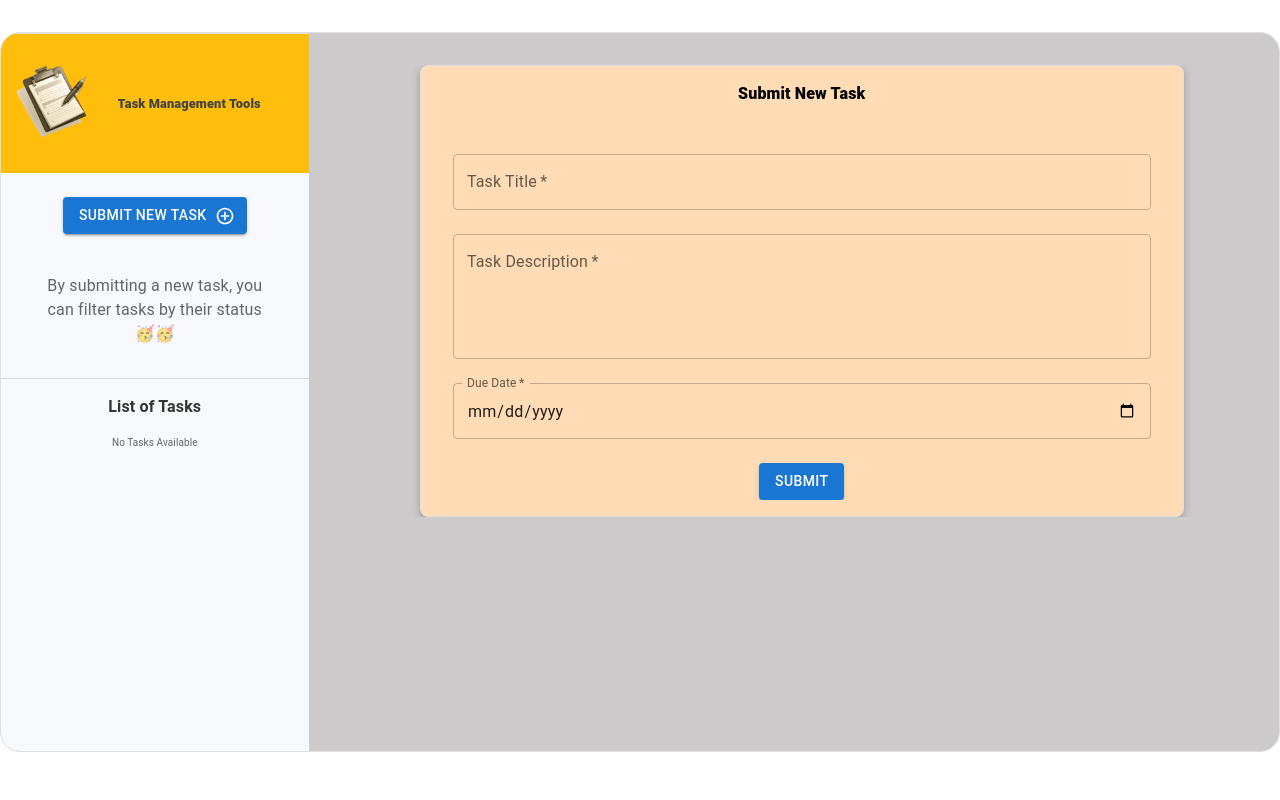
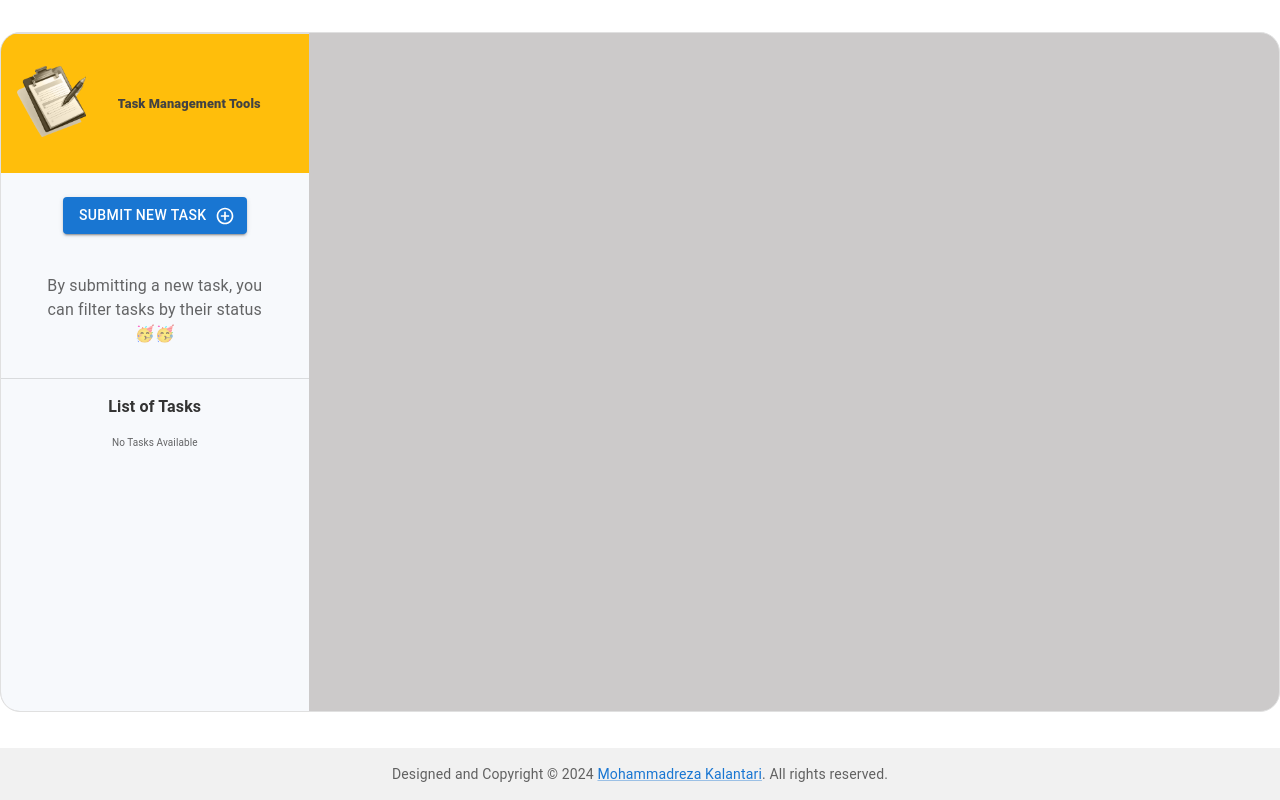
Before and after one commit to mkalantari96/Task-Management-Application, a React (Vite) app: page / in a window 1280 px wide. Built offline with nearby package versions, Linux system fonts and the light colour scheme.

Commit message:
update some features

```diff
--- a/src/App.tsx
+++ b/src/App.tsx
@@ -1,16 +1,22 @@
-import { Grid, Grid2 } from "@mui/material";
+import { Grid2 } from "@mui/material";
 import SideBar from "./components/SideBar";
 import TaskCard from "./components/TaskCard";
 import { useSelector } from "react-redux";
 import NewTask from "./components/NewTask";
 import { TaskState } from "./types";
+import Footer from "./components/Footer";
+import { useEffect, useState } from "react";
 
 function App() {
   const taskDataState = useSelector(
     (state: { taskData: TaskState }) => state.taskData
   );
+  const [show, setShow] = useState<string | undefined>(undefined);
 
   let content;
+  useEffect(() => {
+    setShow(taskDataState.selectedTaskId);
+  }, [taskDataState.selectedTaskId]);
   if (!taskDataState.tasks.length || taskDataState.addNewTask) {
     content = <NewTask />;
   } else {
@@ -18,6 +24,7 @@ function App() {
   }
 
   return (
+    <>
       <Grid2
         container
         columnSpacing={2}
@@ -29,7 +36,7 @@ function App() {
           p: { xs: 1, sm: 0 },
           my: "2rem",
           mx: "auto",
-        height: "90vh",
+          height: "85vh",
           overflowY: { xs: "auto", sm: "hidden" },
           bgcolor: "#cccaca",
           border: "1px solid",
@@ -51,6 +58,10 @@ function App() {
           {content}
         </Grid2>
       </Grid2>
+      <Grid2 size={12} container>
+        <Footer />
+      </Grid2>
+    </>
   );
 }
 
--- /dev/null
+++ b/src/components/Footer.tsx
@@ -0,0 +1,25 @@
+import { Typography, Box, Link } from "@mui/material";
+
+export default function Footer() {
+  return (
+    <Box
+      component="footer"
+      sx={{
+        textAlign: "center",
+        padding: "1rem",
+        bgcolor: "#f1f1f1",
+        position: "fixed",
+        bottom: 0,
+        width: "100%",
+      }}
+    >
+      <Typography variant="body2" color="textSecondary">
+        Designed and Copyright © {new Date().getFullYear()}{" "}
+        <Link href="https://www.linkedin.com/in/mohammadreza-kalantari/">
+          Mohammadreza Kalantari
+        </Link>
+        . All rights reserved.
+      </Typography>
+    </Box>
+  );
+}
--- a/src/components/NewTask.tsx
+++ b/src/components/NewTask.tsx
@@ -1,4 +1,4 @@
-import { Grid2, TextField, Button, Typography } from "@mui/material";
+import { Grid2, TextField, Button, Typography, Fade } from "@mui/material";
 import { useDispatch, useSelector } from "react-redux";
 import { SliceAction } from "../store/store";
 import { TaskState } from "../types";
@@ -48,6 +48,7 @@ export default function NewTask() {
   }
 
   return (
+    <Fade in={taskDataStatus.addNewTask}>
       <Grid2
         container
         spacing={2}
@@ -116,7 +117,7 @@ export default function NewTask() {
               gap: "1rem",
             }}
           >
-          {taskDataStatus.selectedTaskId && (
+            {taskDataStatus.tasks.length && (
               <Button
                 type="button"
                 onClick={handleCancelSubmit}
@@ -133,5 +134,6 @@ export default function NewTask() {
           </div>
         </form>
       </Grid2>
+    </Fade>
   );
 }
--- /dev/null
+++ b/src/components/NoTaskSelected.tsx
@@ -0,0 +1,27 @@
+import { Card, CardContent, Grid2, Grow, Typography } from "@mui/material";
+
+export default function NoTaskSelected() {
+  return (
+    <Grow in={true}>
+      <Card sx={{ mx: "auto", px: 1, bgcolor: "#fff8f8" }}>
+        <CardContent>
+          <Grid2 container spacing={2}>
+            <Grid2 size={12}>
+              <Typography
+                sx={{
+                  color: "#333333",
+                  textAlign: "center",
+                  fontWeight: "600",
+                  fontSize: { xs: "0.6rem", sm: "1rem" },
+                  px: 1,
+                }}
+              >
+                No task selected! Please select one from the list 🔎
+              </Typography>
+            </Grid2>
+          </Grid2>
+        </CardContent>
+      </Card>
+    </Grow>
+  );
+}
--- a/src/components/TaskCard.tsx
+++ b/src/components/TaskCard.tsx
@@ -1,4 +1,12 @@
-import { Button, Typography, Card, CardContent, Grid2 } from "@mui/material";
+import {
+  Button,
+  Typography,
+  Card,
+  CardContent,
+  Grid2,
+  Fade,
+  Zoom,
+} from "@mui/material";
 import DeleteForeverOutlinedIcon from "@mui/icons-material/DeleteForeverOutlined";
 import EditOutlinedIcon from "@mui/icons-material/EditOutlined";
 import { useDispatch, useSelector } from "react-redux";
@@ -7,11 +15,13 @@ import { SliceAction } from "../store/store";
 import DeleteTaskModal from "./DeleteTaskModal";
 import { TaskState } from "../types";
 import EditTaskModal from "./EditTaskModal";
+import NoTaskSelected from "./NoTaskSelected";
 
 export default function TaskCard() {
   const taskDataState = useSelector(
     (state: { taskData: TaskState }) => state.taskData
   );
+
   const dispatch = useDispatch();
   function handleChangeStatus() {
     dispatch(SliceAction.showChangeStatus());
@@ -22,6 +32,7 @@ export default function TaskCard() {
   function handleEditTask() {
     dispatch(SliceAction.editingTaskMode());
   }
+
   let content;
   if (taskDataState.selectedTaskId) {
     const selectedTask = taskDataState.tasks.find(
@@ -72,7 +83,7 @@ export default function TaskCard() {
                   textOverflow: "ellipsis",
                 }}
               >
-                {selectedTask.title}
+                {selectedTask?.title}
               </Typography>
               <Typography
                 variant="body2"
@@ -206,6 +217,7 @@ export default function TaskCard() {
       </Card>
     );
   } else {
+    return <NoTaskSelected />;
     content = (
       <Card sx={{ mx: "auto", px: 1, bgcolor: "#fff8f8" }}>
         <CardContent>
@@ -234,7 +246,7 @@ export default function TaskCard() {
       <DeleteTaskModal />
       <ChangeStatus />
       <EditTaskModal />
-      {content}
+      <Zoom in={taskDataState.showTaskAnimation}>{content}</Zoom>
     </>
   );
 }
--- a/src/components/TaskList.tsx
+++ b/src/components/TaskList.tsx
@@ -9,13 +9,15 @@ import {
 } from "@mui/material";
 import CheckCircleOutlineIcon from "@mui/icons-material/CheckCircleOutline";
 import NotStartedOutlinedIcon from "@mui/icons-material/NotStartedOutlined";
-import StopCircleOutlinedIcon from "@mui/icons-material/StopCircleOutlined";
+import DownloadingIcon from "@mui/icons-material/Downloading";
 import { TaskListProps, TaskState } from "../types";
 import { useDispatch } from "react-redux";
 import { SliceAction } from "../store/store";
 import { useSelector } from "react-redux";
+import { useState } from "react";
 
 export default function TaskList({ tasks, color, header }: TaskListProps) {
+  const [isDragMode, setIsDragMode] = useState(false);
   const taskDataState = useSelector(
     (state: { taskData: TaskState }) => state.taskData
   );
@@ -32,10 +34,12 @@ export default function TaskList({ tasks, color, header }: TaskListProps) {
   ) {
     e.dataTransfer.setData("text/plain", "");
     dispatch(SliceAction.setDragItem(taskID));
+    setIsDragMode(true);
   }
 
   function handleOnDragEnd() {
     dispatch(SliceAction.setDragItem(null));
+    setIsDragMode(false);
   }
 
   function handleDragOver(e: React.DragEvent<HTMLDivElement>) {
@@ -63,11 +67,13 @@ export default function TaskList({ tasks, color, header }: TaskListProps) {
     }
 
     dispatch(SliceAction.setDragItem(null));
+    setIsDragMode(false);
   }
 
   const dataOfTasks = tasks.length ? (
     <List sx={{ mx: "1px" }}>
       {tasks.map(({ title, id, status }) => (
+        <ListItem key={id}>
           <div
             key={id}
             draggable={taskDataState.selectedStatus === "ALL"}
@@ -76,6 +82,7 @@ export default function TaskList({ tasks, color, header }: TaskListProps) {
             onDragOver={handleDragOver}
             onDrop={() => handleOnDrop(id)}
             style={{
+              width: "100%",
               backgroundColor:
                 taskDataState.selectedTaskId === id ? "GrayText" : "inherit",
               marginRight: "0.5rem",
@@ -84,7 +91,6 @@ export default function TaskList({ tasks, color, header }: TaskListProps) {
               cursor: "grab",
             }}
           >
-          <ListItem>
             <ListItemButton onClick={() => handleClickTask(id)}>
               <ListItemText
                 primary={title}
@@ -112,29 +118,29 @@ export default function TaskList({ tasks, color, header }: TaskListProps) {
                   />
                 )}
                 {status === "TO DO" && (
-                  <StopCircleOutlinedIcon
+                  <NotStartedOutlinedIcon
                     sx={{
                       color:
                         taskDataState.selectedTaskId === id
-                          ? "White"
+                          ? "#White"
                           : "#333333",
                     }}
                   />
                 )}
                 {status === "IN PROGRESS" && (
-                  <NotStartedOutlinedIcon
+                  <DownloadingIcon
                     sx={{
                       color:
                         taskDataState.selectedTaskId === id
-                          ? "White"
+                          ? "#White"
                           : "#333333",
                     }}
                   />
                 )}
               </ListItemAvatar>
             </ListItemButton>
+          </div>
         </ListItem>
-        </div>
       ))}
     </List>
   ) : (
--- a/src/store/store.tsx
+++ b/src/store/store.tsx
@@ -20,6 +20,7 @@ const initialState: TaskState = {
   filterTask: [],
   selectedStatus: "ALL",
   editingTask: false,
+  showTaskAnimation: false,
 };
 
 const taskDataSlicer = createSlice({
@@ -72,12 +73,14 @@ const taskDataSlicer = createSlice({
       }
     },
     addNewTaskRun(state) {
+      state.selectedTaskId = undefined;
       state.addNewTask = true;
     },
     cancelAddNewTask(state) {
       state.addNewTask = false;
     },
     showTaskSelected(state, action) {
+      state.showTaskAnimation = true;
       state.addNewTask = false;
       if (state.selectedTaskId === action.payload) {
         state.selectedTaskId = undefined;
--- a/src/types.ts
+++ b/src/types.ts
@@ -29,6 +29,7 @@ export interface TaskState {
   filterTask: Task[];
   selectedStatus: string;
   editingTask: boolean;
+  showTaskAnimation: boolean;
 }
 
 // Type for Component Props
```
Also changed, not shown: Drag and Drop to reorder task list.png (renamed from Image of UI/Drag and Drop to reorder task list.png), 1 other file (tests, documents, lock files or other folders). Lines whose indentation alone changed are shown as unchanged.
